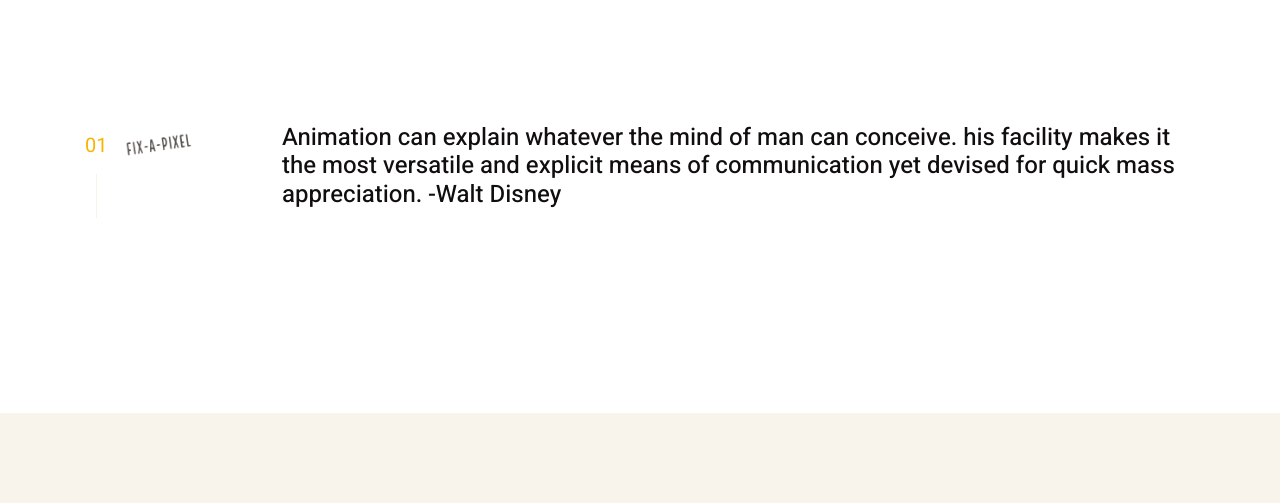
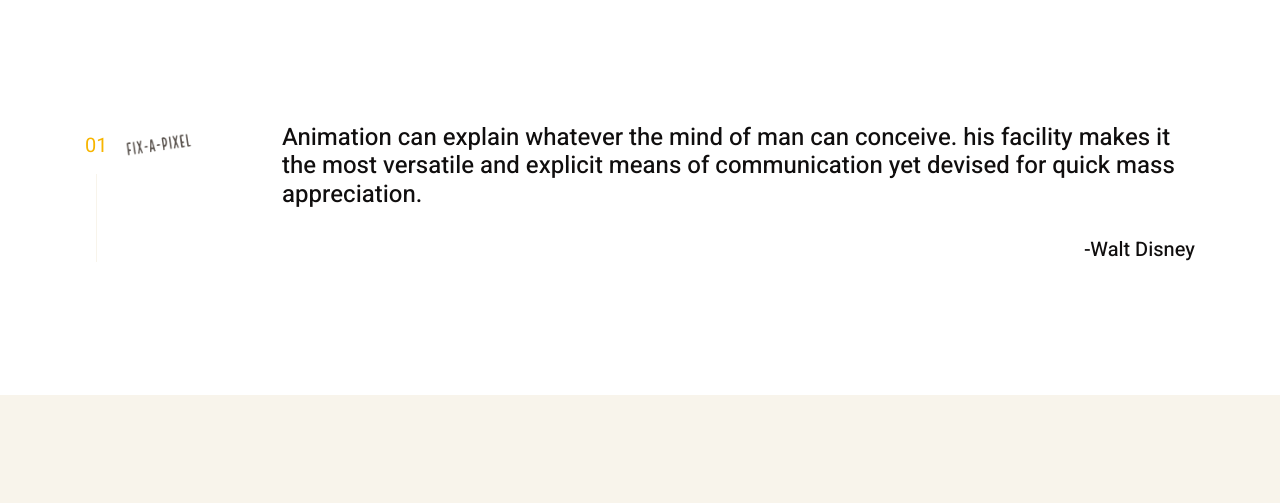
Before and after one commit to Demon-God-King/Fix-A-Pixel, a website: page index.html in a window 1280 px wide. Shown: the part 760-1263 px from the top of the page. Drawn offline with Linux system fonts and the light colour scheme.

Commit message:
Update index.html

```diff
--- a/index.html
+++ b/index.html
@@ -169,12 +169,13 @@
             <!-- <div class="col-md-6"> -->
               <h4>Animation can explain whatever the mind of man can conceive.
                 his facility makes it the most versatile and explicit means of communication yet devised for quick mass appreciation.
-              -Walt Disney</h4>
+              </h4>
             <!-- </div> -->
             <!-- <div class="col-md-6">
               <p>Lorem ipsum dolor sit amet consectetur adipisicing elit. Distinctio corporis delectus dolorem possimus, dolor rerum.</p>
             </div> -->
           </div>
+          <h5 style="text-align:right;margin-top:-50px;">-Walt Disney</h5>
           <!-- <div class="row">
             <div class="col-md-4 landing-about-feature wow fadeInUp">
               <img src="assets/images/icon_1.svg" alt="document" class="about-feature-icon">
```
